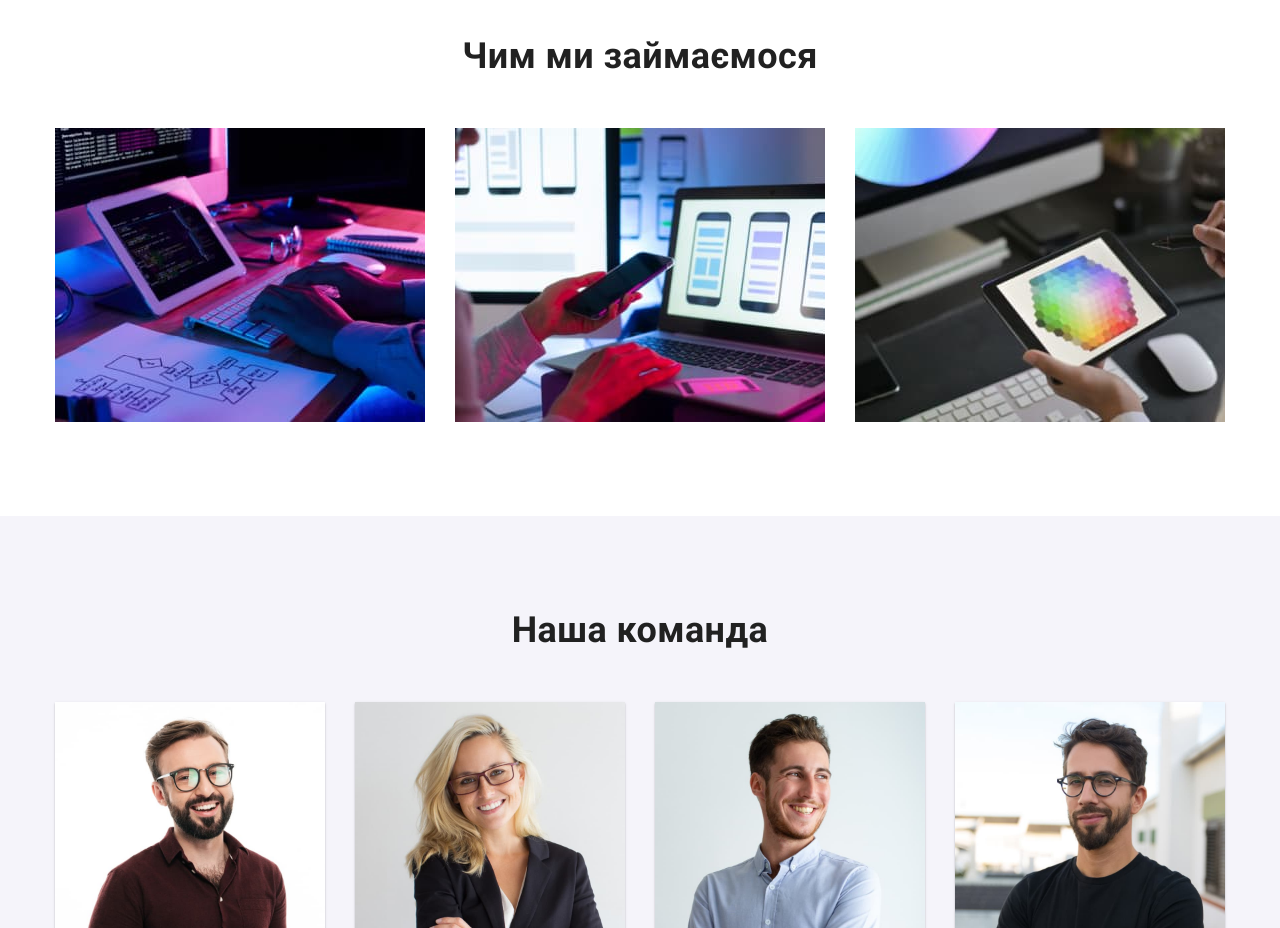
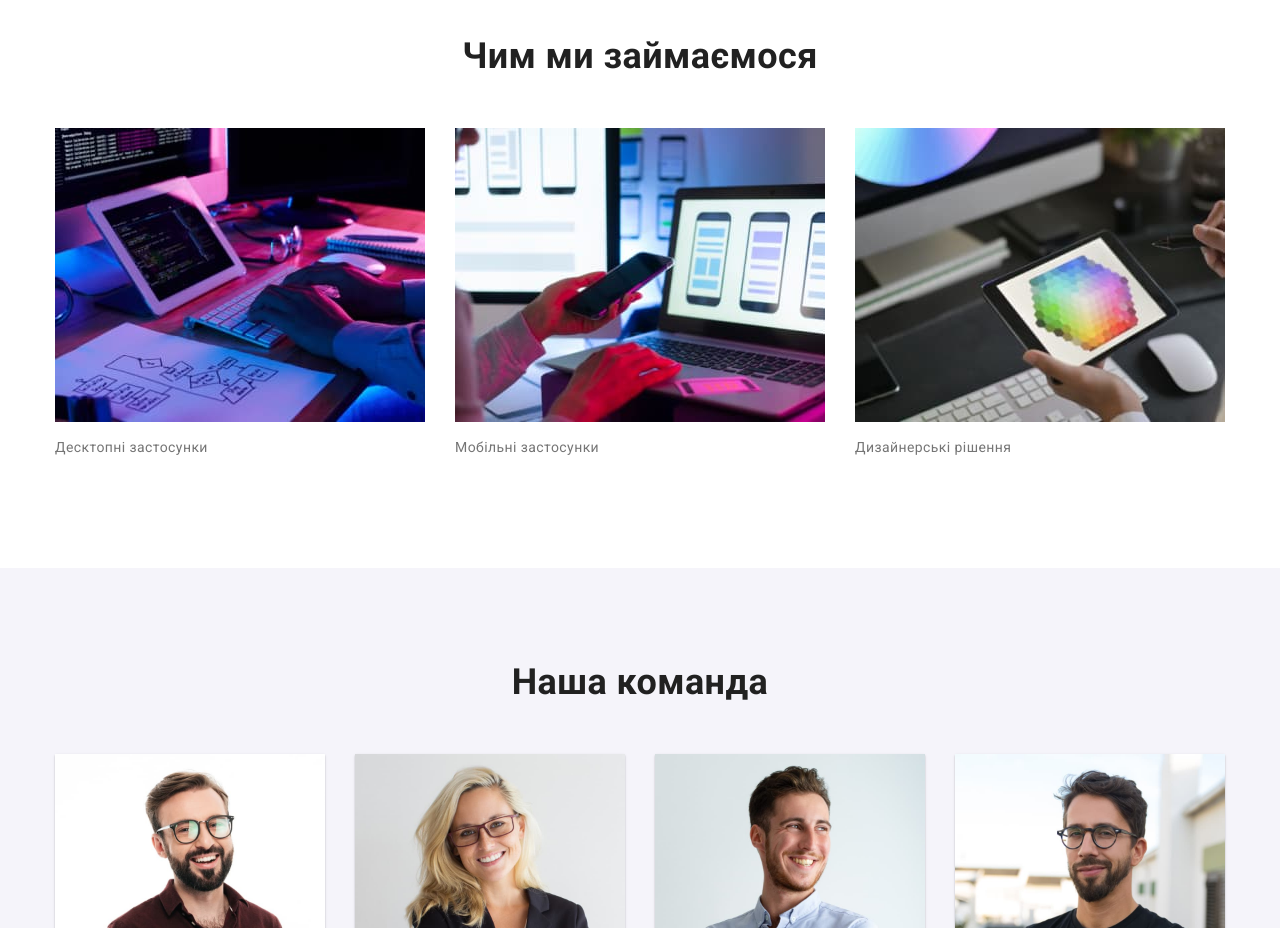
Before and after one commit to exmahinator/goit-markup-hw-05, a plain HTML site: page index.html in a window 1280 px wide. Shown: the part 1080-2008 px from the top of the page. Drawn offline with nearby package versions, Linux system fonts and the light colour scheme.

```diff
--- a/index.html
+++ b/index.html
@@ -52,6 +52,12 @@
             </div>
         </section>
 
+        <!-- <section class="backdrop is-hidden" data-modal>
+            Add this to Hero Button as parameter: data-modal-open
+            <div class="modal"></div>
+            <button type="button" class="modal-button" data-modal-close>X</button>
+        </section> -->
+
         <!-- Our advantages -->
         <section class="advantages section">
             <div class="container">
@@ -102,9 +108,15 @@
             <div class="container">
                 <h2 class="we-do-title title-reset">Чим ми займаємося</h2>
                 <ul class="list-reset we-do-list">
-                    <li class="we-do-item"><img src="./images/box-1-squoosh.jpg" alt="computer on the table" width="370" class="we-do-image"></li>
-                    <li class="we-do-item"><img src="./images/box-2-squoosh.jpg" alt="phone in hand" width="370" class="we-do-image"></li>
-                    <li class="we-do-item"><img src="./images/box-3-squoosh.jpg" alt="tablet in hand" width="370" class="we-do-image"></li>
+                    <li class="we-do-item we-do-position"><img src="./images/box-1-squoosh.jpg" alt="computer on the table" width="370" class="we-do-image">
+                        <p class="we-do-description">Десктопні застосунки</p>
+                    </li>
+                    <li class="we-do-item we-do-position"><img src="./images/box-2-squoosh.jpg" alt="phone in hand" width="370" class="we-do-image">
+                        <p class="we-do-description">Мобільні застосунки</p>
+                    </li>
+                    <li class="we-do-item we-do-position"><img src="./images/box-3-squoosh.jpg" alt="tablet in hand" width="370" class="we-do-image">
+                        <p class="we-do-description">Дизайнерські рішення</p>
+                    </li>
                 </ul>
             </div>
         </section>
@@ -320,6 +332,7 @@
             </div>
         </div>
     </footer>
+    <script src="./js/modal.js"></script>
 </body>
 
 </html>
```
